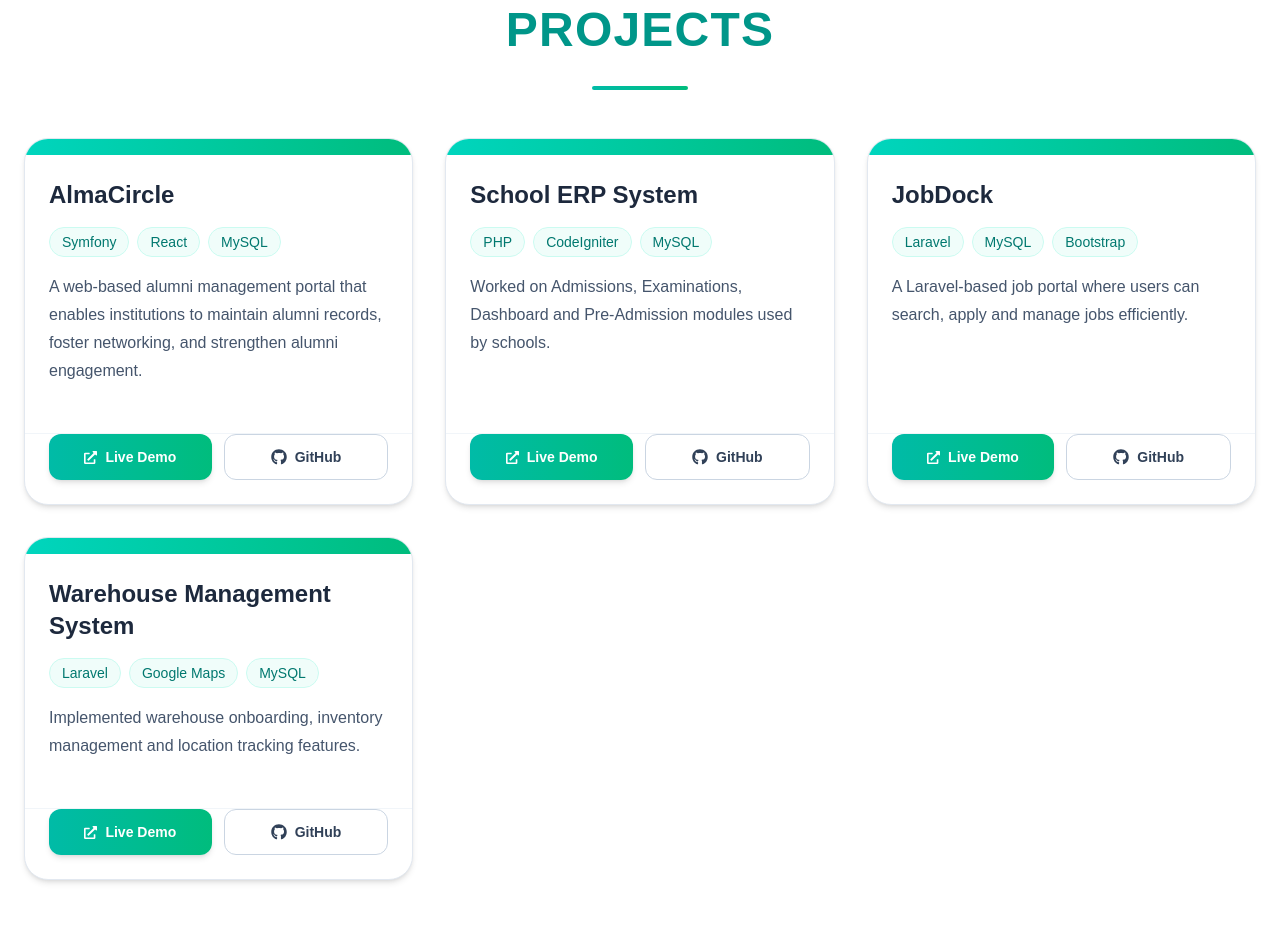
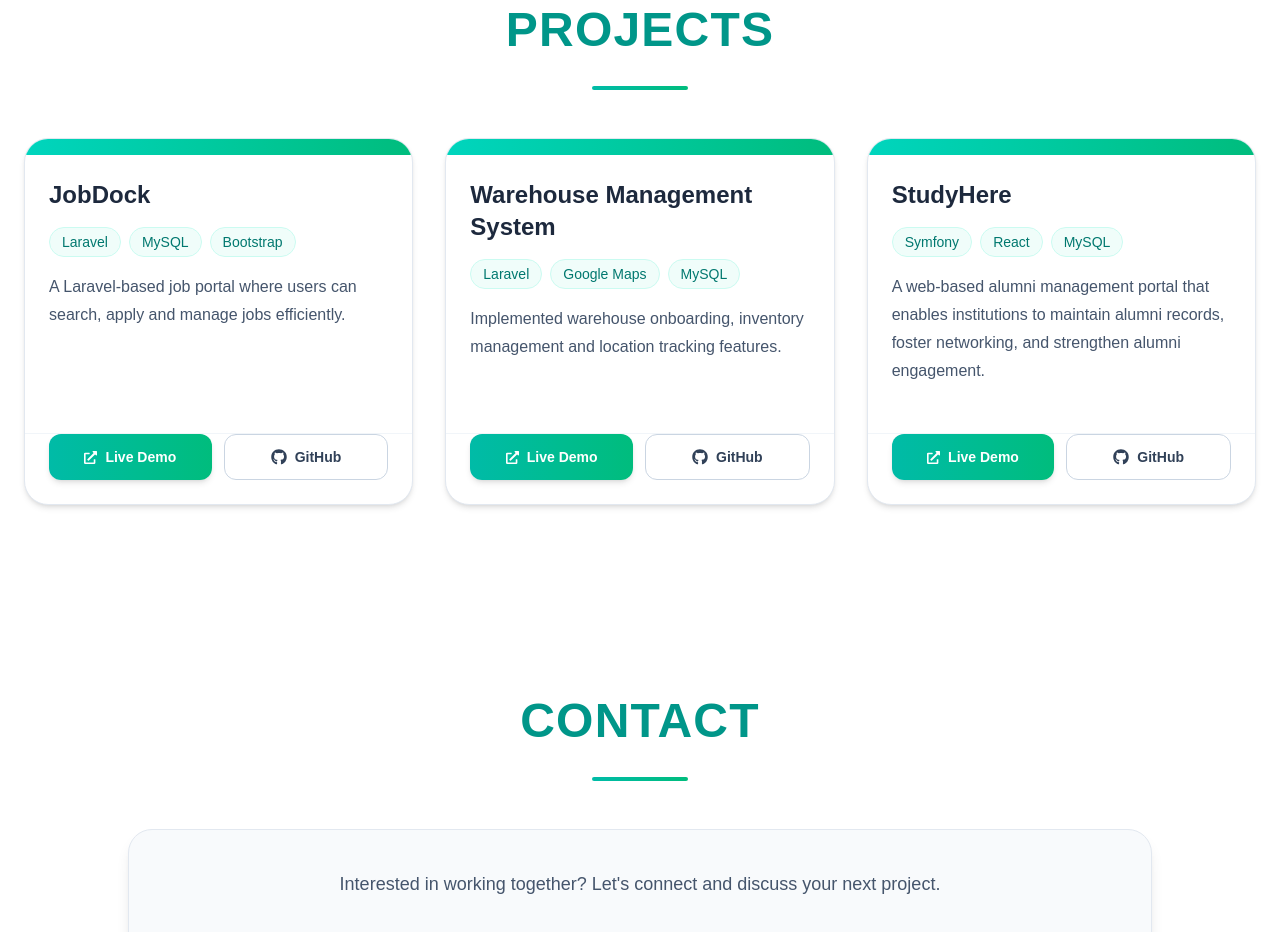
Before and after one commit to namansainiii/portfolio, a Next.js app: page / in a window 1280 px wide. Shown: the part 3820-4752 px from the top of the page. Built offline with nearby package versions, Linux system fonts and the light colour scheme.

Commit message:
Update Projects.jsx

```diff
--- a/src/components/Projects.jsx
+++ b/src/components/Projects.jsx
@@ -2,29 +2,29 @@ import { FaGithub, FaExternalLinkAlt } from "react-icons/fa";
 
 export default function Projects() {
   const projects = [
-    {
-      title: "AlmaCircle",
-      tech: ["Symfony", "React", "MySQL"],
-      description:
-        "A web-based alumni management portal that enables institutions to maintain alumni records, foster networking, and strengthen alumni engagement.",
-      github: "https://github.com/namansainiii/AlmaCircle",
-      live: "https://almacircle.com",
-    },
-    {
-      title: "School ERP System",
-      tech: ["PHP", "CodeIgniter", "MySQL"],
-      description:
-        "Worked on Admissions, Examinations, Dashboard and Pre-Admission modules used by schools.",
-      github: "https://github.com/namansainiii/School-ERP",
-      live: "https://school-erp-demo.com",
-    },
+    // {
+    //   title: "AlmaCircle",
+    //   tech: ["Symfony", "React", "MySQL"],
+    //   description:
+    //     "A web-based alumni management portal that enables institutions to maintain alumni records, foster networking, and strengthen alumni engagement.",
+    //   github: "https://github.com/namansainiii/AlmaCircle",
+    //   live: "https://almacircle.com",
+    // },
+    // {
+    //   title: "School ERP System",
+    //   tech: ["PHP", "CodeIgniter", "MySQL"],
+    //   description:
+    //     "Worked on Admissions, Examinations, Dashboard and Pre-Admission modules used by schools.",
+    //   github: "https://github.com/namansainiii/School-ERP",
+    //   live: "https://school-erp-demo.com",
+    // },
     {
       title: "JobDock",
       tech: ["Laravel", "MySQL", "Bootstrap"],
       description:
         "A Laravel-based job portal where users can search, apply and manage jobs efficiently.",
       github: "https://github.com/namansainiii/JobDock",
-      live: "https://jobdock-demo.com",
+      live: "https://jobdock.org/",
     },
     {
       title: "Warehouse Management System",
@@ -32,8 +32,24 @@ export default function Projects() {
       description:
         "Implemented warehouse onboarding, inventory management and location tracking features.",
       github: "https://github.com/namansainiii/Warehouse-Management",
-      live: "https://warehouse-demo.com",
+      live: "https://downloadappshere.online/",
     },
+    {
+      title: "StudyHere",
+      tech: ["Symfony", "React", "MySQL"],
+      description:
+        "A web-based alumni management portal that enables institutions to maintain alumni records, foster networking, and strengthen alumni engagement.",
+      github: "https://github.com/namansainiii/AlmaCircle",
+      live: "https://studyhere-48lj.onrender.com",
+    },
+    // {
+    //   title: "School ERP System",
+    //   tech: ["PHP", "CodeIgniter", "MySQL"],
+    //   description:
+    //     "Worked on Admissions, Examinations, Dashboard and Pre-Admission modules used by schools.",
+    //   github: "https://github.com/namansainiii/School-ERP",
+    //   live: "https://school-erp-demo.com",
+    // },
   ];
 
   return (
```
